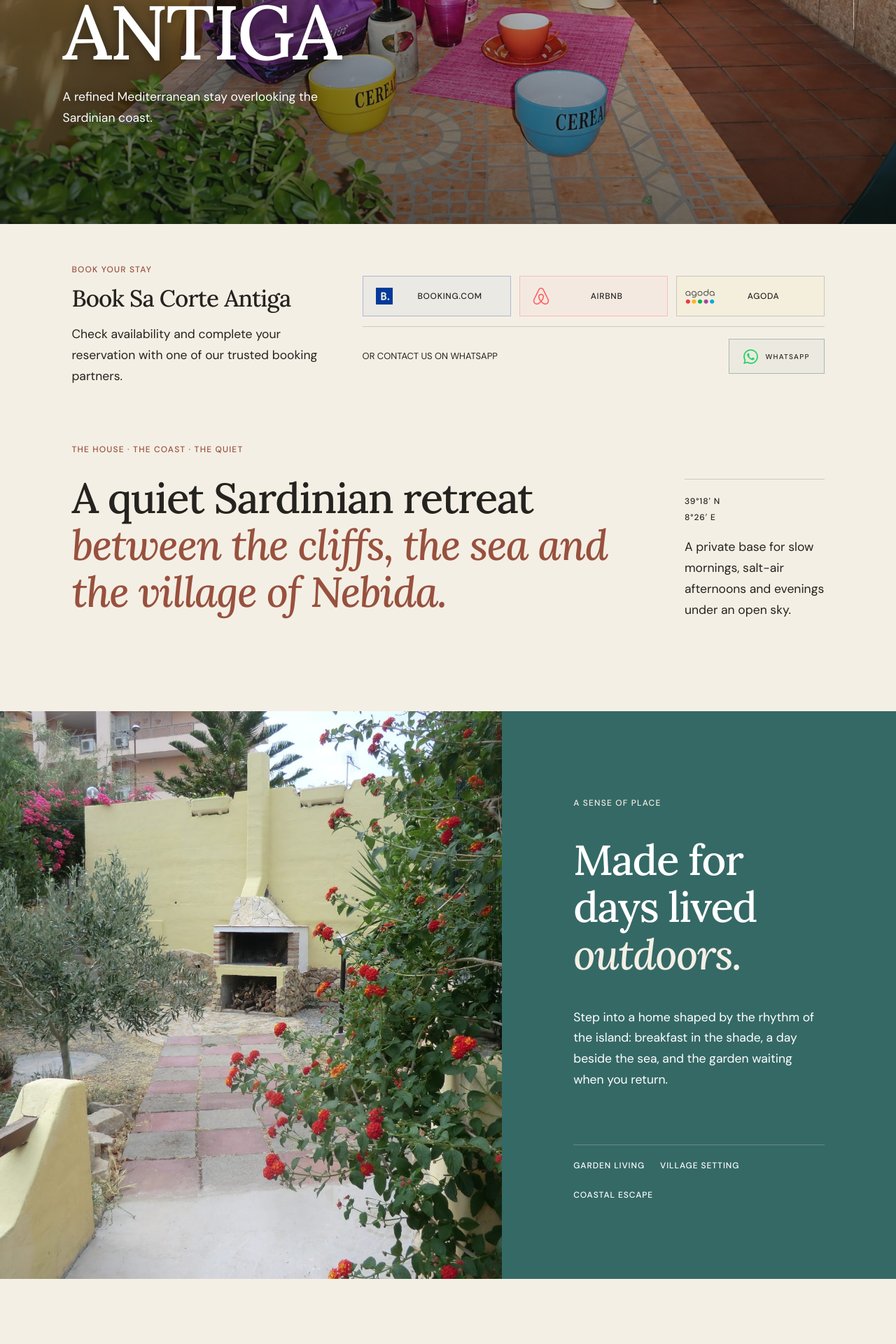
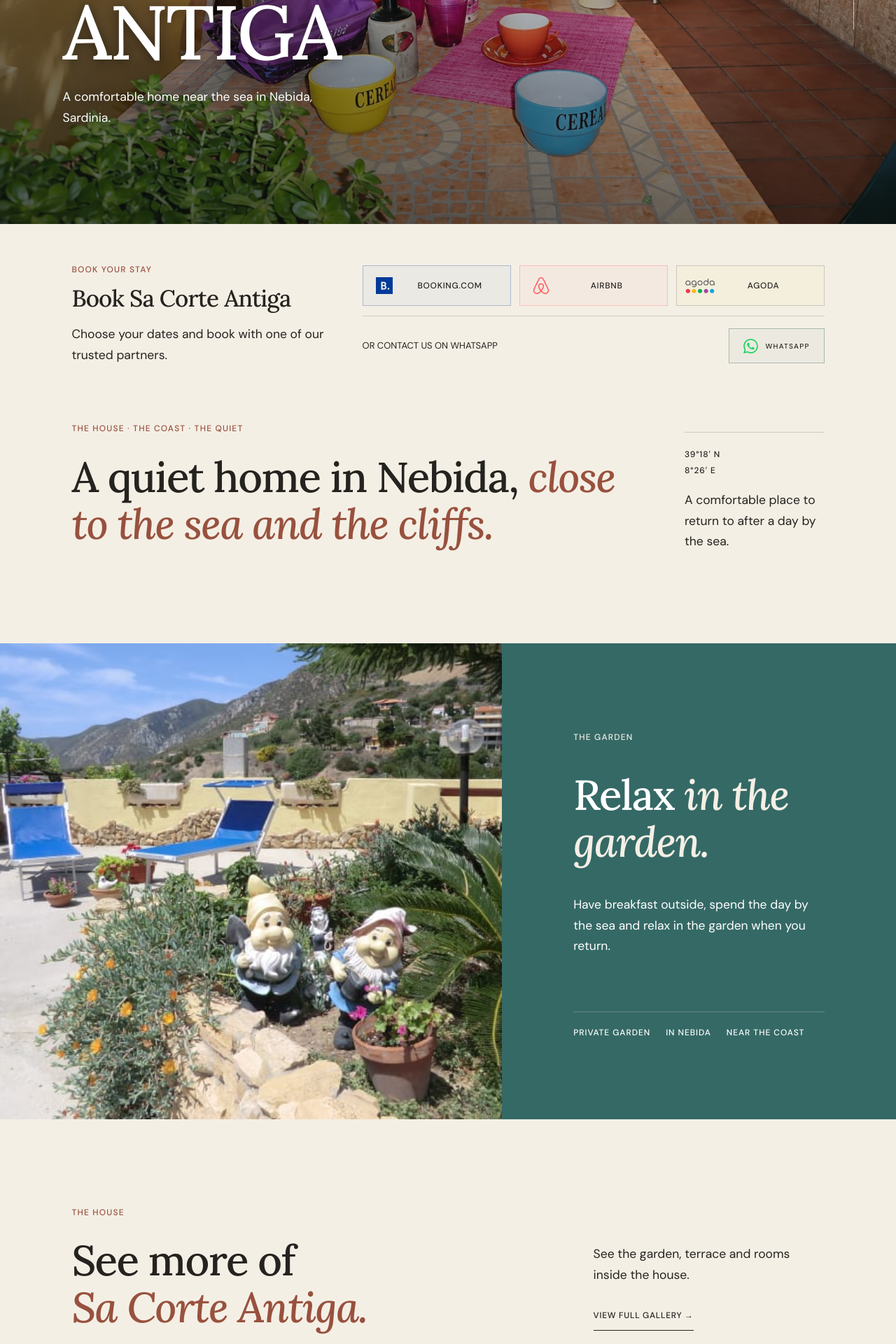
Before and after one commit to Mattia94357/Sa-Corte-Antiga-2026, a React (Vite) app in the folder frontend/: page / in a window 1280 px wide. Shown: the part 480-2400 px from the top of the page at 70% size. Built offline with nearby package versions, Linux system fonts and the light colour scheme; no server answers.

Commit message:
language and 2 images modified

```diff
--- a/frontend/src/components/Footer.tsx
+++ b/frontend/src/components/Footer.tsx
@@ -8,10 +8,10 @@ export function Footer() {
   const gardenHouse = pathname.startsWith('/garden-house');
 
   if (gardenHouse) return <footer className="footer garden-house-footer">
-    <div className="footer-mark"><p>GARDEN HOUSE</p><h2>{t("A secluded stay.")}<br/><em>{t("Coming soon.")}</em></h2><span>{t("Sardegna · Italy")}</span></div>
+    <div className="footer-mark"><p>GARDEN HOUSE</p><h2>{t("A quiet stay.")}<br/><em>{t("Coming soon.")}</em></h2><span>{t("Sardegna · Italy")}</span></div>
     <div className="footer-links"><div><small>GARDEN HOUSE</small><Link to="/garden-house">{t("Home")}</Link><Link to="/garden-house/gallery">{t("Gallery")}</Link></div><div><small>{t("SISTER PROPERTY")}</small><Link to="/">Sa Corte Antiga →</Link></div><div><small>{t("STATUS")}</small><span>{t("Coming soon")}</span></div></div>
-    <div className="footer-bottom"><span>© {new Date().getFullYear()} Garden House</span><span>{t("A new Sardinian stay")}</span></div>
+    <div className="footer-bottom"><span>© {new Date().getFullYear()} Garden House</span><span>{t("A new stay in Sardinia")}</span></div>
   </footer>;
 
-  return <footer className="footer"><div className="footer-mark"><p>SA CORTE ANTIGA</p><h2>{t("Come for the coast.")}<br/><em>{t("Stay for the quiet.")}</em></h2><span>{t("Nebida · Sardegna · Italy")}</span></div><div className="footer-links"><div><small>{t("EXPLORE")}</small><Link to="/">{t("Home")}</Link><Link to="/why-sa-corte-antiga">{t("Why Sa Corte Antiga")}</Link><Link to="/contact">{t("Contact")}</Link></div><div><small>{t("BOOKING")}</small><a href={X.airbnb} target="_blank" rel="noopener noreferrer">Airbnb</a><a href={X.booking} target="_blank" rel="noopener noreferrer">Booking.com</a><a href={X.agoda} target="_blank" rel="noopener noreferrer">Agoda</a></div><div><small>{t("CONTACT")}</small><a className="whatsapp" href={X.whatsapp} target="_blank" rel="noopener noreferrer">WhatsApp</a></div></div><div className="footer-bottom"><span>© {new Date().getFullYear()} Sa Corte Antiga</span><span>{t("A private stay on the Sardinian coast")}</span></div></footer>;
+  return <footer className="footer"><div className="footer-mark"><p>SA CORTE ANTIGA</p><h2>{t("Near the coast.")}<br/><em>{t("Made for quiet stays.")}</em></h2><span>{t("Nebida · Sardegna · Italy")}</span></div><div className="footer-links"><div><small>{t("EXPLORE")}</small><Link to="/">{t("Home")}</Link><Link to="/why-sa-corte-antiga">{t("Why Sa Corte Antiga")}</Link><Link to="/contact">{t("Contact")}</Link></div><div><small>{t("BOOKING")}</small><a href={X.airbnb} target="_blank" rel="noopener noreferrer">Airbnb</a><a href={X.booking} target="_blank" rel="noopener noreferrer">Booking.com</a><a href={X.agoda} target="_blank" rel="noopener noreferrer">Agoda</a></div><div><small>{t("CONTACT")}</small><a className="whatsapp" href={X.whatsapp} target="_blank" rel="noopener noreferrer">WhatsApp</a></div></div><div className="footer-bottom"><span>© {new Date().getFullYear()} Sa Corte Antiga</span><span>{t("A holiday home near the Sardinian coast")}</span></div></footer>;
 }
--- a/frontend/src/i18n/translations.ts
+++ b/frontend/src/i18n/translations.ts
@@ -177,5 +177,54 @@ export const italian: Readonly<Record<string, string>> = {
   "Garden House kitchen and dining area": "Cucina e zona pranzo di Garden House",
   "Garden House sea-view veranda": "Veranda con vista mare di Garden House",
   "Garden House veranda overlooking the sea": "Veranda di Garden House affacciata sul mare",
-  "Garden House bedroom detail": "Dettaglio della camera da letto di Garden House"
+  "Garden House bedroom detail": "Dettaglio della camera da letto di Garden House",
+  "A comfortable home near the sea in Nebida, Sardinia.": "Una casa accogliente vicino al mare, a Nebida, in Sardegna.",
+  "Choose your dates and book with one of our trusted partners.": "Scegli le date e prenota tramite una delle nostre piattaforme partner.",
+  "A quiet home in Nebida, ": "Una casa tranquilla a Nebida, ",
+  "close to the sea and the cliffs.": "vicino al mare e alle scogliere.",
+  "A comfortable place to return to after a day by the sea.": "Un posto accogliente dove tornare dopo una giornata al mare.",
+  "Garden gnomes and loungers at Sa Corte Antiga": "Nani da giardino e lettini nel giardino di Sa Corte Antiga",
+  "THE GARDEN": "IL GIARDINO",
+  "Relax ": "Rilassati ",
+  "in the garden.": "in giardino.",
+  "Have breakfast outside, spend the day by the sea and relax in the garden when you return.": "Fai colazione all’aperto, passa la giornata al mare e rilassati in giardino al tuo ritorno.",
+  "PRIVATE GARDEN": "GIARDINO PRIVATO",
+  "IN NEBIDA": "A NEBIDA",
+  "NEAR THE COAST": "VICINO AL MARE",
+  "See more of": "Scopri",
+  "See the garden, terrace and rooms inside the house.": "Scopri il giardino, la terrazza e gli interni della casa.",
+  "Choose your dates, then book on the platform you prefer.": "Scegli le date e prenota sulla piattaforma che preferisci.",
+  "AROUND NEBIDA": "NEI DINTORNI",
+  "Explore Nebida, the coast, local beaches, walking trails and climbing routes.": "Scopri Nebida, la costa, le spiagge, i sentieri e le vie di arrampicata della zona.",
+  "Nebida, between ": "Nebida, tra ",
+  "the mountains and the sea.": "le montagne e il mare.",
+  "Nebida is a quiet village on Sardinia’s south-west coast, close to beaches, walking paths and wide sea views.": "Nebida è un paese tranquillo sulla costa sud-occidentale della Sardegna, a poca distanza da spiagge, sentieri e punti panoramici sul mare.",
+  "Beaches, coves ": "Spiagge, calette ",
+  "and clear water.": "e acqua limpida.",
+  "Drive along the coast to find small beaches, coves and nearby villages, with sea views along the way.": "Lungo la costa trovi piccole spiagge, calette e paesi da visitare, sempre con il mare vicino.",
+  "Climbing": "Arrampicare",
+  "by the sea.": "vicino al mare.",
+  "There are climbing routes along the coast, with limestone walls and views over the Mediterranean.": "Sulla costa ci sono vie di arrampicata su pareti calcaree, con vista sul Mediterraneo.",
+  "Coastal walks": "Passeggiate sulla costa",
+  "and inland trails.": "e sentieri nell’entroterra.",
+  "Follow the paths around Nebida for sea views and quieter walks through the surrounding landscape.": "Segui i sentieri intorno a Nebida per camminare con vista sul mare e scoprire il paesaggio della zona.",
+  "Plan your": "Organizza il tuo",
+  "stay in Sardinia.": "soggiorno in Sardegna.",
+  "Send us your dates or questions and we’ll get back to you.": "Scrivici le date del soggiorno o le tue domande. Ti risponderemo al più presto.",
+  "See the garden, terrace and rooms at Sa Corte Antiga.": "Scopri il giardino, la terrazza e gli interni di Sa Corte Antiga.",
+  "A quiet sea-view stay in Sardinia, coming soon.": "Una casa tranquilla con vista mare in Sardegna, presto disponibile.",
+  "A quiet place.": "Un posto tranquillo.",
+  "Close to the sea.": "Vicino al mare.",
+  "Garden House is a private stay with sheltered outdoor spaces and sea views.": "Garden House è una casa riservata, con spazi esterni riparati e vista sul mare.",
+  "Enjoy the": "Vivi gli",
+  "outdoor space.": "spazi all’aperto.",
+  "The covered terrace offers shade, fresh air and views towards the coast.": "La terrazza coperta offre ombra, aria fresca e una vista verso la costa.",
+  "Simple, comfortable": "Interni semplici",
+  "interiors.": "e accoglienti.",
+  "See the house inside and out.": "Scopri la casa dentro e fuori.",
+  "A quiet stay.": "Un soggiorno tranquillo.",
+  "A new stay in Sardinia": "Una nuova casa vacanze in Sardegna",
+  "Near the coast.": "Vicino al mare.",
+  "Made for quiet stays.": "Per un soggiorno tranquillo.",
+  "A holiday home near the Sardinian coast": "Una casa vacanze vicino alla costa sarda"
 };
--- a/frontend/src/pages/Contact.tsx
+++ b/frontend/src/pages/Contact.tsx
@@ -36,7 +36,7 @@ export function Contact() {
     }
   }
   return <div className="contact-page">
-    <section className="contact-intro"><p className="eyebrow">{t('CONTACT')}</p><h1>{t('Begin your')}<br/><em>{t('Sardinian stay.')}</em></h1><p>{t('Tell us a little about your plans. We’ll be in touch with the details you need.')}</p></section>
+    <section className="contact-intro"><p className="eyebrow">{t('CONTACT')}</p><h1>{t('Plan your')}<br/><em>{t('stay in Sardinia.')}</em></h1><p>{t('Send us your dates or questions and we’ll get back to you.')}</p></section>
     <form ref={formRef} className="contact-form" onSubmit={submit} onInvalid={e => validate(e.target as HTMLInputElement)} onInput={e => {
       const field = e.target;
       if (field instanceof HTMLInputElement || field instanceof HTMLTextAreaElement) field.setCustomValidity('');
--- a/frontend/src/pages/Gallery.tsx
+++ b/frontend/src/pages/Gallery.tsx
@@ -18,7 +18,7 @@ export function Gallery() {
   const { t } = useLanguage();
   return <div className="gallery-page">
     <section className="gallery-hero">
-      <div><p>{t("THE HOUSE")}</p><h1>{t("GALLERY")}</h1><span>{t("A closer look at Sa Corte Antiga, inside and out.")}</span></div>
+      <div><p>{t("THE HOUSE")}</p><h1>{t("GALLERY")}</h1><span>{t("See the garden, terrace and rooms at Sa Corte Antiga.")}</span></div>
     </section>
     <section className="gallery-collection section" aria-label={t("Sa Corte Antiga property photographs")}>
       <div className="gallery-masonry">
--- a/frontend/src/pages/Home.tsx
+++ b/frontend/src/pages/Home.tsx
@@ -22,7 +22,7 @@ export function Home() {
       <motion.div className="hero-copy" style={{ y, opacity: fade }}>
         <p>Nebida · Sardegna</p>
         <h1>SA CORTE<br/>ANTIGA</h1>
-        <span>{t("A refined Mediterranean stay overlooking the Sardinian coast.")}</span>
+        <span>{t("A comfortable home near the sea in Nebida, Sardinia.")}</span>
       </motion.div>
       <motion.div className="hero-actions" style={{ opacity: actionsOpacity }}>
         <a className="button light" href="#availability">{t("Check calendar")}</a>
@@ -32,22 +32,22 @@ export function Home() {
     </section>
 
     <section className="early-booking section" aria-labelledby="early-booking-title">
-      <div><p className="eyebrow">{t('BOOK YOUR STAY')}</p><h2 id="early-booking-title">{t('Book Sa Corte Antiga')}</h2><p>{t('Check availability and complete your reservation with one of our trusted booking partners.')}</p></div>
+      <div><p className="eyebrow">{t('BOOK YOUR STAY')}</p><h2 id="early-booking-title">{t('Book Sa Corte Antiga')}</h2><p>{t('Choose your dates and book with one of our trusted partners.')}</p></div>
       <BookingLinks compact/>
     </section>
 
-    <section className="intro section"><Reveal><p className="eyebrow">{t("THE HOUSE · THE COAST · THE QUIET")}</p><h2>{t("A quiet Sardinian retreat ")}<em>{t("between the cliffs, the sea and the village of Nebida.")}</em></h2></Reveal><div className="intro-note"><span>39°18′ N<br/>8°26′ E</span><p>{t("A private base for slow mornings, salt-air afternoons and evenings under an open sky.")}</p></div></section>
-    <section className="experience"><div className="experience-image"><img src="/images/IMG-20240113-WA0007.jpg" alt={t("The garden at Sa Corte Antiga")}/></div><Reveal className="experience-copy"><p className="eyebrow">{t("A SENSE OF PLACE")}</p><h2>{t("Made for days lived ")}<em>{t("outdoors.")}</em></h2><p>{t("Step into a home shaped by the rhythm of the island: breakfast in the shade, a day beside the sea, and the garden waiting when you return.")}</p><div className="detail-row"><span>{t("GARDEN LIVING")}</span><span>{t("VILLAGE SETTING")}</span><span>{t("COASTAL ESCAPE")}</span></div></Reveal></section>
+    <section className="intro section"><Reveal><p className="eyebrow">{t("THE HOUSE · THE COAST · THE QUIET")}</p><h2>{t("A quiet home in Nebida, ")}<em>{t("close to the sea and the cliffs.")}</em></h2></Reveal><div className="intro-note"><span>39°18′ N<br/>8°26′ E</span><p>{t("A comfortable place to return to after a day by the sea.")}</p></div></section>
+    <section className="experience"><div className="experience-image"><img src="/images/IMG-20240113-WA0009.jpg" alt={t("Garden gnomes and loungers at Sa Corte Antiga")}/></div><Reveal className="experience-copy"><p className="eyebrow">{t("THE GARDEN")}</p><h2>{t("Relax ")}<em>{t("in the garden.")}</em></h2><p>{t("Have breakfast outside, spend the day by the sea and relax in the garden when you return.")}</p><div className="detail-row"><span>{t("PRIVATE GARDEN")}</span><span>{t("IN NEBIDA")}</span><span>{t("NEAR THE COAST")}</span></div></Reveal></section>
     <section className="house-gallery section">
       <Reveal className="house-gallery-heading">
-        <div><p className="eyebrow">{t("THE HOUSE")}</p><h2>{t("A closer look at")}<br/><em>Sa Corte Antiga.</em></h2></div>
-        <div className="house-gallery-intro"><p>{t("Spaces shaped for slow mornings, long afternoons and evenings outside.")}</p><Link className="text-link" to="/gallery">{t("View full gallery →")}</Link></div>
+        <div><p className="eyebrow">{t("THE HOUSE")}</p><h2>{t("See more of")}<br/><em>Sa Corte Antiga.</em></h2></div>
+        <div className="house-gallery-intro"><p>{t("See the garden, terrace and rooms inside the house.")}</p><Link className="text-link" to="/gallery">{t("View full gallery →")}</Link></div>
       </Reveal>
       <div className="house-gallery-track">
         <Reveal className="house-gallery-image"><img src="/images/IMG-20240113-WA0008.jpg" alt={t("Shaded terrace and outdoor table at Sa Corte Antiga")}/></Reveal>
       </div>
     </section>
-    <section className="availability section" id="availability"><Reveal><div className="section-heading"><div><p className="eyebrow">{t("PLAN YOUR STAY")}</p><h2>{t("Check ")}<em>{t("availability")}</em></h2></div><p>{t("Choose your dates, then continue with the booking platform you prefer.")}</p></div></Reveal><Calendar/><BookingLinks/></section>
-    <section className="why-preview"><div className="why-photo"><img src="/images/Bruno Pan di zucchero.jpg" alt={t("Climber overlooking Pan di Zucchero")}/></div><Reveal className="why-copy"><p className="eyebrow">{t("BEYOND THE DOOR")}</p><h2>{t("Why")}<br/><em>Sa Corte Antiga</em></h2><p>{t("For the raw coastline. For Nebida at dusk. For limestone, trails and long swims in clear water.")}</p><Link className="text-link" to="/why-sa-corte-antiga">{t("Discover the area →")}</Link></Reveal></section>
+    <section className="availability section" id="availability"><Reveal><div className="section-heading"><div><p className="eyebrow">{t("PLAN YOUR STAY")}</p><h2>{t("Check ")}<em>{t("availability")}</em></h2></div><p>{t("Choose your dates, then book on the platform you prefer.")}</p></div></Reveal><Calendar/><BookingLinks/></section>
+    <section className="why-preview"><div className="why-photo"><img src="/images/Bruno Pan di zucchero.jpg" alt={t("Climber overlooking Pan di Zucchero")}/></div><Reveal className="why-copy"><p className="eyebrow">{t("AROUND NEBIDA")}</p><h2>{t("Why")}<br/><em>Sa Corte Antiga</em></h2><p>{t("Explore Nebida, the coast, local beaches, walking trails and climbing routes.")}</p><Link className="text-link" to="/why-sa-corte-antiga">{t("Discover the area →")}</Link></Reveal></section>
   </>;
 }
--- a/frontend/src/pages/Why.tsx
+++ b/frontend/src/pages/Why.tsx
@@ -6,9 +6,9 @@ export function Why() {
   const { t } = useLanguage();
   return <div className="inner-page">
     <section className="page-hero why-hero"><img src="/images/masua immagine.jpg" alt={t("Sardinian coast")}/><div><p>{t("WHY SA CORTE ANTIGA")}</p><h1>{t("Where land")}<br/><em>{t("meets sea.")}</em></h1></div></section>
-    <section className="editorial section"><Reveal><p className="eyebrow">01 · NEBIDA</p><h2>{t("A village held between ")}<em>{t("mountain and Mediterranean.")}</em></h2></Reveal><p>{t("Nebida moves at the pace of the coast. Paths open onto wide horizons, stone catches the last light, and the sea is never far from view.")}</p></section>
-    <section className="split-feature"><img src="/images/jurgen-scheeff-5hEeE1ATUMM-unsplash.jpg" alt={t("Sardinian coastal grotto")}/><Reveal><p className="eyebrow">{t("02 · SOUTH-WEST SARDINIA")}</p><h2>{t("A coastline of ")}<em>{t("scale and solitude.")}</em></h2><p>{t("Follow quiet roads towards coves, beaches and villages. Here, the landscape feels elemental: mineral cliffs, clear water and wind through Mediterranean scrub.")}</p></Reveal></section>
-    <section className="climb-feature"><img src="/images/Bruno Pan di zucchero.jpg" alt={t("Rock climber facing Pan di Zucchero")}/><div><p className="eyebrow">{t("03 · ROCK CLIMBING")}</p><h2>{t("Limestone.")}<br/>{t("Sea air.")}<br/><em>{t("Open sky.")}</em></h2><p>{t("For climbers, the coast offers a dramatic setting where days on the rock unfold above the Mediterranean.")}</p></div></section>
-    <section className="hike-feature section"><Reveal><p className="eyebrow">04 · TREKKING</p><h2>{t("Walk the edge")}<br/><em>{t("of the island.")}</em></h2><p>{t("Set out along coastal paths and into Sardinia’s rugged interior. The reward is space, changing light and views that slow you down.")}</p><Link className="button dark" to="/#availability">{t("Check availability")}</Link></Reveal><img src="/images/saredgna spiaggia pietre.png" alt={t("A Sardinian coastal path and beach")}/></section>
+    <section className="editorial section"><Reveal><p className="eyebrow">01 · NEBIDA</p><h2>{t("Nebida, between ")}<em>{t("the mountains and the sea.")}</em></h2></Reveal><p>{t("Nebida is a quiet village on Sardinia’s south-west coast, close to beaches, walking paths and wide sea views.")}</p></section>
+    <section className="split-feature"><img src="/images/jurgen-scheeff-5hEeE1ATUMM-unsplash.jpg" alt={t("Sardinian coastal grotto")}/><Reveal><p className="eyebrow">{t("02 · SOUTH-WEST SARDINIA")}</p><h2>{t("Beaches, coves ")}<em>{t("and clear water.")}</em></h2><p>{t("Drive along the coast to find small beaches, coves and nearby villages, with sea views along the way.")}</p></Reveal></section>
+    <section className="climb-feature"><img src="/images/Bruno Pan di zucchero.jpg" alt={t("Rock climber facing Pan di Zucchero")}/><div><p className="eyebrow">{t("03 · ROCK CLIMBING")}</p><h2>{t("Climbing")}<br/><em>{t("by the sea.")}</em></h2><p>{t("There are climbing routes along the coast, with limestone walls and views over the Mediterranean.")}</p></div></section>
+    <section className="hike-feature section"><Reveal><p className="eyebrow">04 · TREKKING</p><h2>{t("Coastal walks")}<br/><em>{t("and inland trails.")}</em></h2><p>{t("Follow the paths around Nebida for sea views and quieter walks through the surrounding landscape.")}</p><Link className="button dark" to="/#availability">{t("Check availability")}</Link></Reveal><img src="/images/saredgna spiaggia pietre.png" alt={t("A Sardinian coastal path and beach")}/></section>
   </div>;
 }
```
Also changed, not shown: frontend/src/pages/GardenHouse.tsx (+5 -5 lines), frontend/src/styles/global.css (+25 -0 lines).
